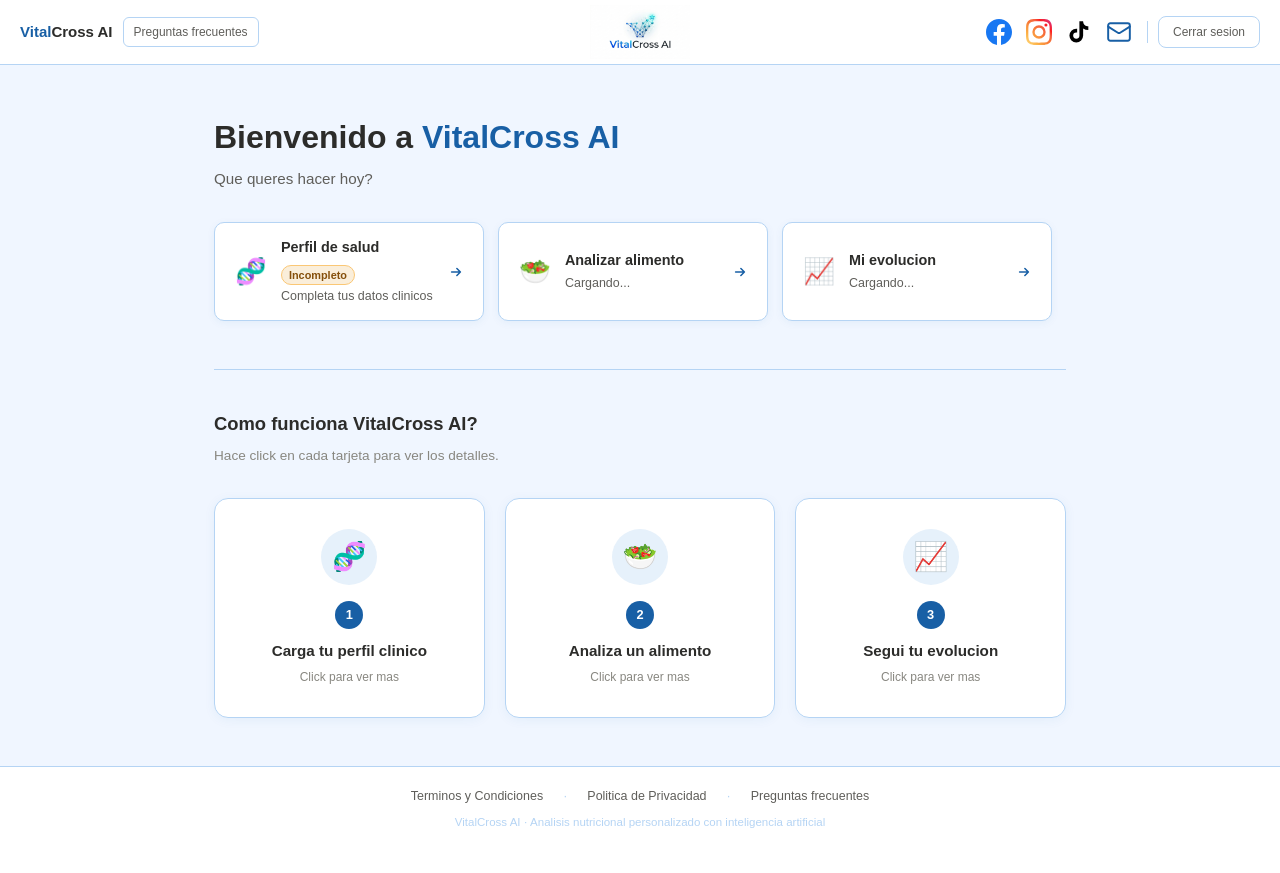
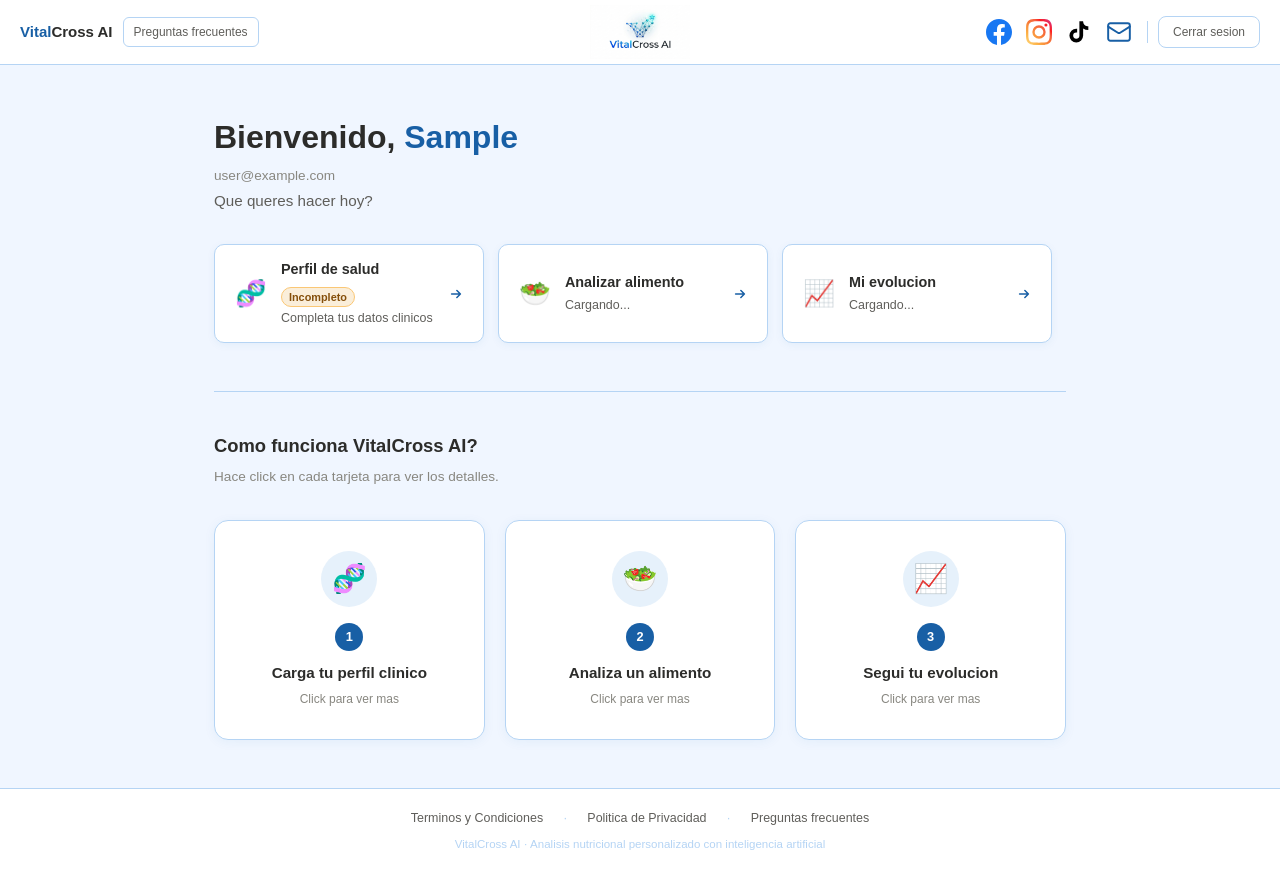
Before and after one commit to kalel3-hash/nutricion-v9, a Next.js app in the folder apps/web/: page /dashboard in a window 1280 px wide. Before the commit the page ends 851 px from the top, so only its background shows below. Built offline with nearby package versions, Linux system fonts and the light colour scheme; no server answers; sample sign-in values are in the browser's storage.

Commit message:
feat: nombre de usuario en saludo del dashboard

```diff
--- a/apps/web/src/app/(protected)/dashboard/page.tsx
+++ b/apps/web/src/app/(protected)/dashboard/page.tsx
@@ -2,6 +2,7 @@
 
 import { useState, useEffect } from "react";
 import Link from "next/link";
+import { useSession } from "next-auth/react";
 import NavbarProtegido from "@/components/NavbarProtegido";
 
 const flipCards = [
@@ -20,6 +21,7 @@ const flipCards = [
 ];
 
 export default function DashboardPage() {
+  const { data: session } = useSession();
   const [flipped, setFlipped] = useState<number | null>(null);
   const [profileStatus, setProfileStatus] = useState<"loading" | "completo" | "incompleto">("loading");
   const [usage, setUsage] = useState<{ daily_used: number; daily_limit: number } | null>(null);
@@ -65,6 +67,13 @@ export default function DashboardPage() {
   const disponibles = usage ? usage.daily_limit - usage.daily_used : null;
   const usageColor = disponibles === null ? "#185FA5" : disponibles === 0 ? "#991B1B" : disponibles === 1 ? "#854F0B" : "#185FA5";
 
+  // Nombre para mostrar: nombre completo del perfil de Google, o primera parte del email
+  const userName = session?.user?.name
+    ? session.user.name.split(" ")[0]
+    : session?.user?.email
+      ? session.user.email.split("@")[0]
+      : null;
+
   const cards = [
     {
       icon: "🧬", title: "Perfil de salud", href: "/perfil",
@@ -102,10 +111,19 @@ export default function DashboardPage() {
 
       <main style={{ maxWidth: "900px", width: "100%", margin: "0 auto", padding: "3rem 1.5rem", flex: 1 }}>
 
+        {/* SALUDO */}
         <div style={{ marginBottom: "2rem" }}>
-          <h1 style={{ margin: "0 0 0.4rem", fontSize: "clamp(1.5rem, 4vw, 2rem)", fontWeight: 700, color: "#2C2C2A" }}>
-            Bienvenido a <span style={{ color: "#185FA5" }}>VitalCross AI</span>
+          <h1 style={{ margin: "0 0 0.3rem", fontSize: "clamp(1.5rem, 4vw, 2rem)", fontWeight: 700, color: "#2C2C2A" }}>
+            {userName
+              ? <>Bienvenido, <span style={{ color: "#185FA5" }}>{userName}</span></>
+              : <>Bienvenido a <span style={{ color: "#185FA5" }}>VitalCross AI</span></>
+            }
           </h1>
+          {session?.user?.email && (
+            <p style={{ margin: "0 0 0.2rem", fontSize: "0.85rem", color: "#888780" }}>
+              {session.user.email}
+            </p>
+          )}
           <p style={{ margin: 0, fontSize: "0.95rem", color: "#5F5E5A" }}>Que queres hacer hoy?</p>
         </div>
 
@@ -192,10 +210,7 @@ export default function DashboardPage() {
       </main>
 
       {/* FOOTER */}
-      <footer style={{
-        background: "#FFFFFF", borderTop: "1px solid #B5D4F4",
-        padding: "1.25rem 2rem", textAlign: "center",
-      }}>
+      <footer style={{ background: "#FFFFFF", borderTop: "1px solid #B5D4F4", padding: "1.25rem 2rem", textAlign: "center" }}>
         <div style={{ display: "flex", justifyContent: "center", alignItems: "center", gap: "1.25rem", flexWrap: "wrap", marginBottom: "0.5rem" }}>
           <Link href="/terminos" style={{ fontSize: "0.78rem", color: "#5F5E5A", textDecoration: "none", fontWeight: 500 }}
             onMouseEnter={e => (e.currentTarget.style.color = "#185FA5")}
```
